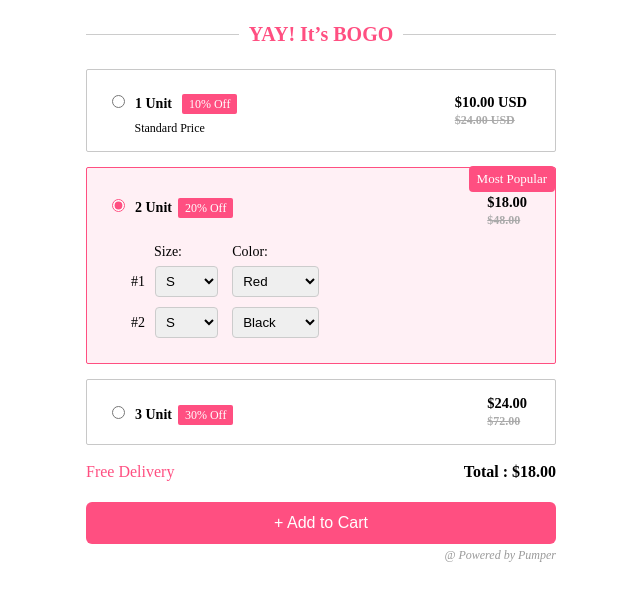
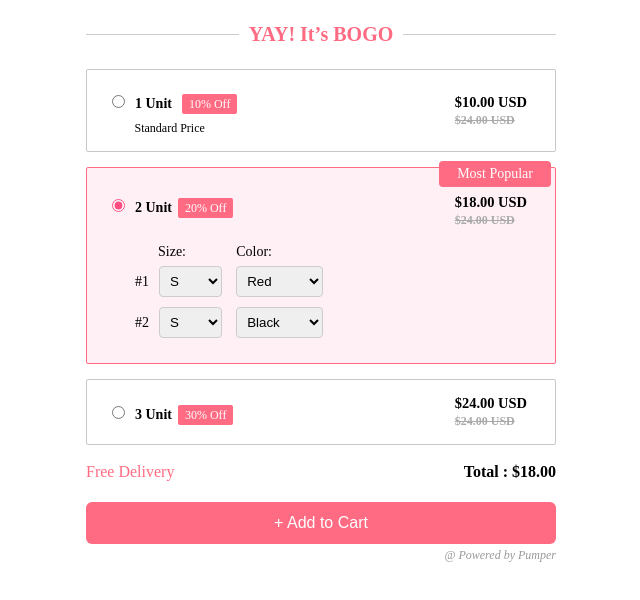
Before and after one commit to priyankaugale1/Technical_Task, a plain HTML site: page index.html in a window 1280 px wide. Shown: the whole page, without its empty margins (319-959 px from the left). Drawn offline with Linux system fonts and the light colour scheme.

Commit message:
new push

```diff
--- a/index.html
+++ b/index.html
@@ -69,7 +69,7 @@
             <div class="box-header ">
                 <label><input type="radio" name="offer" class="radiobtn" /><span class="unit">2 Unit</span><span
                         class="discount">20% Off</span></label>
-                <div class="price">$18.00 <br /><span class="old-price">$48.00</span></div>
+                <div class="price">$18.00 USD <br /><span class="old-price">$24.00 USD</span></div>
             </div>
             <div class="box-body">
                 <div class="option-group">
@@ -116,7 +116,7 @@
             <div class="box-header">
                 <label><input type="radio" name="offer" class="radiobtn" /><span class="unit">3 Unit</span><span
                         class="discount">30% Off</span></label>
-                <div class="price">$24.00 <br /><span class="old-price">$72.00</span></div>
+                <div class="price">$24.00 USD<br /><span class="old-price">$24.00 USD</span></div>
             </div>
             <div class="box-body">
                 <div class="option-group">
--- a/styles.css
+++ b/styles.css
@@ -15,6 +15,7 @@ body {
 .radiobtn {
   margin: 10px;
   accent-color: #ff4f81;
+  cursor: pointer;
 }
 
 .select-wrapper {
@@ -22,6 +23,7 @@ body {
   justify-content: center;
   align-items: center;
   gap: 10px;
+  cursor: pointer;
 }
 
 .totalUsd {
@@ -45,7 +47,7 @@ body {
 }
 
 .freeDelivery {
-  color: #ff4f81;
+  color: #ff6B82;
   font-weight: 500;
 }
 
@@ -58,7 +60,7 @@ body {
 }
 
 .highlight-heading {
-  color: #ff4f81;
+  color: #ff6B82;
   font-size: 20px;
   font-weight: bold;
   white-space: nowrap;
@@ -74,7 +76,7 @@ body {
 }
 
 .box.active {
-  border-color: #ff4f81;
+  border-color: #ff6B82;
   background-color: #fff0f5;
 }
 
@@ -107,7 +109,7 @@ body {
 }
 
 .discount {
-  background: #ff4f81;
+  background: #ff6B82;
   color: white;
   font-size: 12px;
   padding: 3px 7px;
@@ -140,7 +142,7 @@ body {
   justify-content: center;
   align-items: center;
   gap: 14px;
-  padding-left: 29px;
+  padding-left: 33px;
   margin-bottom: 10px;
   flex-wrap: wrap;
 }
@@ -161,14 +163,14 @@ select {
 }
 
 .activeTag {
-  background-color: #ff4f81;
+  background-color: #ff6B82;
   color: white;
-  font-size: 13px;
-  padding: 5px 8px;
+  font-size: 14px;
+  padding: 5px 18px;
   border-radius: 4px;
   position: absolute;
-  top: 11px;
-  right: 0px;
+  top: 6px;
+  right: 4px;
   transform: translateY(-50%);
 }
 
@@ -192,7 +194,7 @@ select {
 
 .add-to-cart {
   width: 100%;
-  background-color: #ff4f81;
+  background-color: #ff6B82;
   color: white;
   border: none;
   padding: 12px 20px;
```
